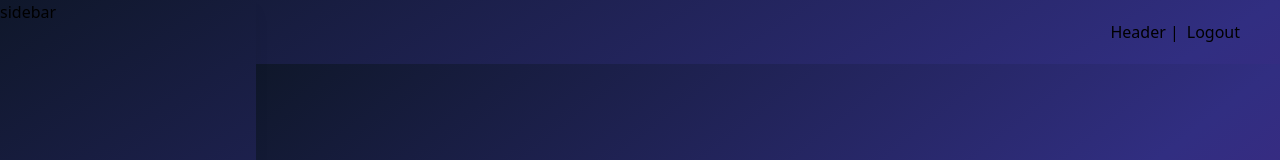
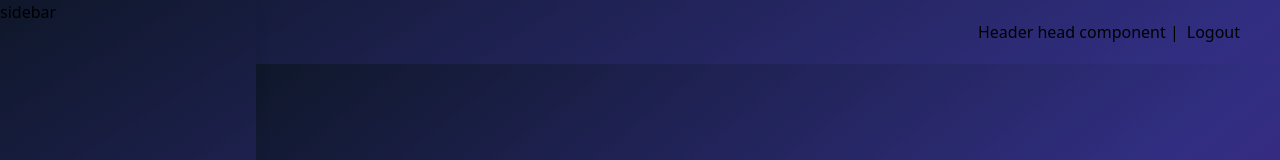
Before and after one commit to kriskris-27/express-sql, a React app in the folder frontend/: page /welcome in a window 1280 px wide. Both pictures are taken after a click on the button "🚀 Hop into your app". Shown: the top 160 px of the page. Built offline with nearby package versions, Linux system fonts and the light colour scheme; no server answers; the HTML template or start-up script is replaced by a standard one.

Commit message:
app layout updated

```diff
--- a/frontend/src/layout/Applayout.tsx
+++ b/frontend/src/layout/Applayout.tsx
@@ -19,7 +19,7 @@ const Applayout = () => {
         </div>
       <div className="flex flex-col flex-1 overflow-hidden">
       <header className={`flex-shrink-0 flex justify-between items-center  border-gray-200 px-4 lg:px-10 lg:justify-end h-16 w-full ${isOpen ? 'translate-x-0' : '-translate-x-full'}`}>
-        <h4 className="p-2">Header |</h4>
+        <h4 className="p-2">Header head component |</h4>
         <button onClick={logout}>Logout</button>
       </header>
         <main className="flex-1 overflow-y-auto overflow-x-hidden">
```
